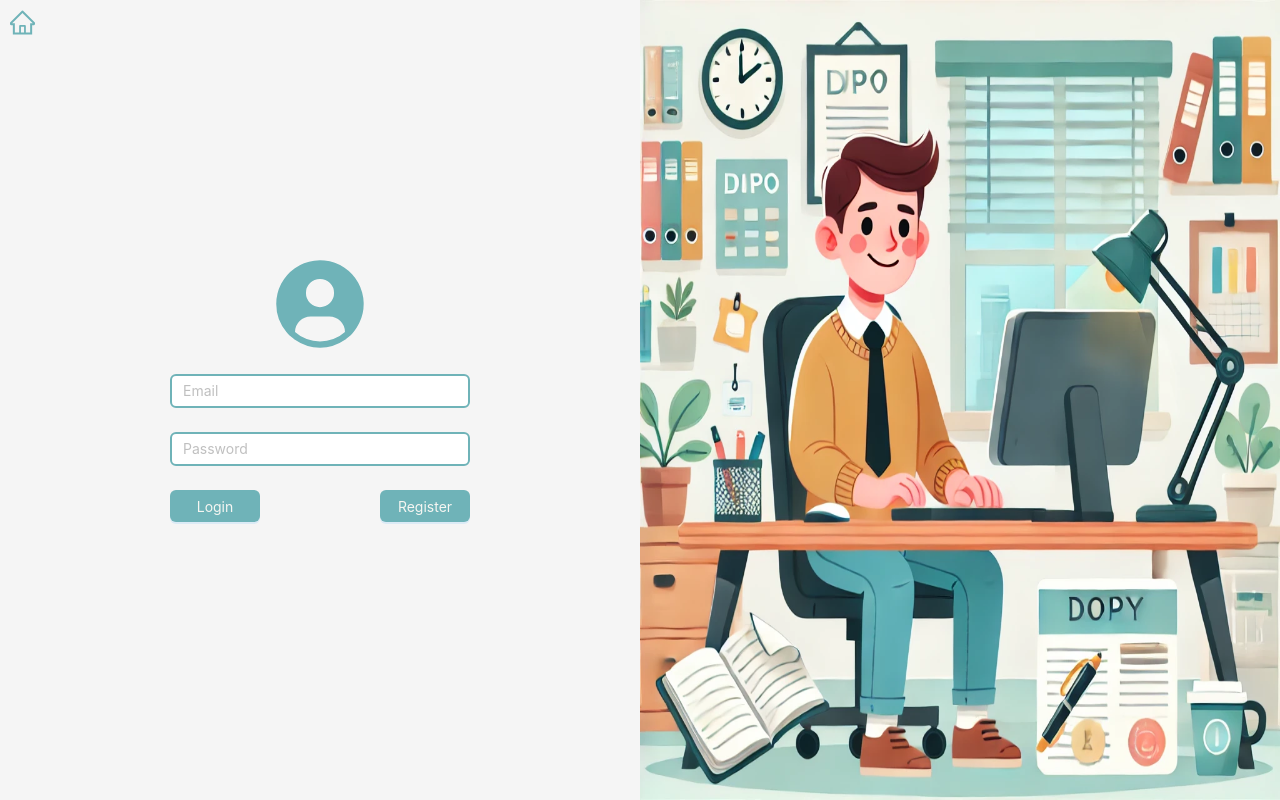
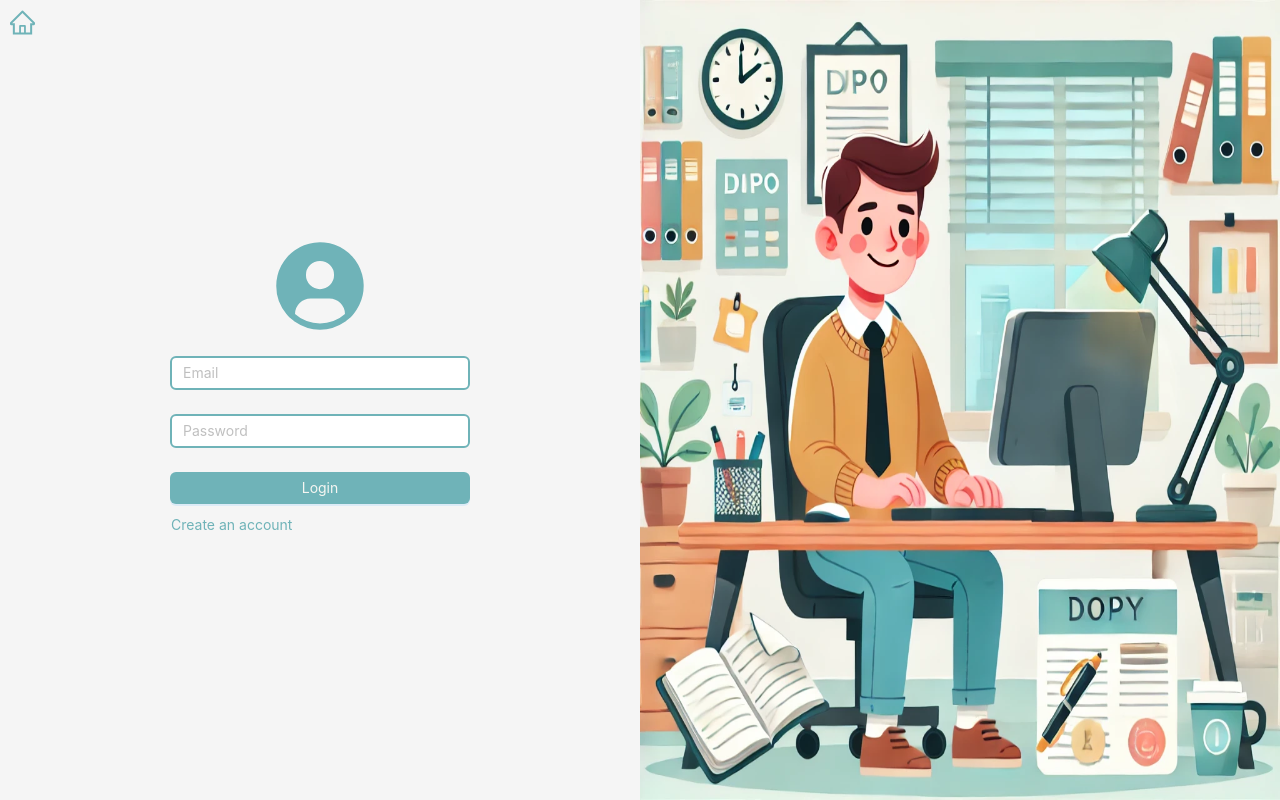
Before and after one commit to Aleksandra4072/flashcards_frontend, a React (Vite) app: page /login in a window 1280 px wide. Built offline with nearby package versions, Linux system fonts and the light colour scheme; no server answers.

Commit message:
added error notificaitons

```diff
--- /dev/null
+++ b/src/components/common/DefaultButton.jsx
@@ -0,0 +1,13 @@
+import { Button } from "antd";
+
+import styles from "../../css/components/common/DefaultButton.module.css";
+
+const DefaultButton = ({ style, onClick, label }) => {
+  return (
+    <Button className={styles.button} style={style} onClick={onClick}>
+      {label}
+    </Button>
+  );
+};
+
+export default DefaultButton;
--- /dev/null
+++ b/src/components/common/LinkButton.jsx
@@ -0,0 +1,18 @@
+import { Button } from "antd";
+
+import styles from "../../css/components/common/LinkButton.module.css";
+
+const LinkButton = ({ style, onClick, label }) => {
+  return (
+    <Button
+      type="link"
+      className={styles.button}
+      style={style}
+      onClick={onClick}
+    >
+      {label}
+    </Button>
+  );
+};
+
+export default LinkButton;
--- /dev/null
+++ b/src/components/common/PrimaryButton.jsx
@@ -0,0 +1,19 @@
+import { Button } from "antd";
+
+import styles from "../../css/components/common/PrimaryButton.module.css";
+
+const PrimaryButton = ({ label, onClick, style, htmlType }) => {
+  return (
+    <Button
+      htmlType={htmlType}
+      className={styles.button}
+      style={style}
+      type="primary"
+      onClick={onClick}
+    >
+      {label}
+    </Button>
+  );
+};
+
+export default PrimaryButton;
--- a/src/components/login_page/LoginForm.jsx
+++ b/src/components/login_page/LoginForm.jsx
@@ -1,13 +1,16 @@
 import { useContext } from "react";
 import { useNavigate } from "react-router-dom";
-import { Form, Image, Button } from "antd";
+import { Form, Image, notification } from "antd";
 import { login, decodeToken } from "../../utils/auth";
 import FormInput from "../common/FormInput";
 import AuthContext from "../../context/AuthProvider";
+import PrimaryButton from "../../components/common/PrimaryButton";
+import LinkButton from "../../components/common/LinkButton";
 
 import loginAvatar from "../../assets/images/login_avatar.svg";
 import data from "../../assets/data/forms.json";
 import styles from "../../css/components/login_page/LoginForm.module.css";
+
 
 const LoginForm = () => {
   const { setAuth } = useContext(AuthContext);
@@ -23,8 +26,8 @@ const LoginForm = () => {
         accessToken: token.data.access_token,
       });
       navigate("/");
-    } catch (error) {
-      console.log(error);
+    } catch (e) {
+      console.log(e)
     }
   };
 
@@ -50,29 +53,15 @@ const LoginForm = () => {
           />
         ))}
         <Form.Item>
-          <Button
-            type="primary"
+          <PrimaryButton
             htmlType="submit"
-            style={{
-              width: "90px",
-              backgroundColor: "#6fb3b8",
-              color: "#f6f6f2",
-            }}
-          >
-            Login
-          </Button>
-          <Button
-            type="primary"
-            style={{
-              marginLeft: "120px",
-              width: "90px",
-              backgroundColor: "#6fb3b8",
-              color: "#f6f6f2",
-            }}
+            label="Login"
+            style={{ width: "100%" }}
+          />
+          <LinkButton
+            label="Create an account"
             onClick={() => navigate("/signup")}
-          >
-            Register
-          </Button>
+          />
         </Form.Item>
       </Form>
     </div>
--- a/src/components/my_tasks/DeleteConfirmationModal.jsx
+++ b/src/components/my_tasks/DeleteConfirmationModal.jsx
@@ -1,8 +1,10 @@
-import { useState } from 'react';
-import { Modal } from 'antd';
-import { CloseOutlined } from '@ant-design/icons';
+import { useState } from "react";
+import { Modal } from "antd";
+import { CloseOutlined } from "@ant-design/icons";
+import PrimaryButton from "../../components/common/PrimaryButton";
+import DefaultButton from "../../components/common/DefaultButton";
 
-import styles from '../../css/components/home_page/DeleteConfirmationModal.module.css';
+import styles from "../../css/components/home_page/DeleteConfirmationModal.module.css";
 
 const DeleteConfirmationModal = () => {
   const [open, setOpen] = useState(false);
@@ -12,7 +14,7 @@ const DeleteConfirmationModal = () => {
   };
 
   const handleOk = () => {
-    // Delete
+    console.log("Delete");
     setOpen(false);
   };
 
@@ -24,6 +26,14 @@ const DeleteConfirmationModal = () => {
         title="Delete Confirmation"
         onCancel={() => setOpen(false)}
         onOk={handleOk}
+        footer={[
+          <DefaultButton
+            key="cancel"
+            label="Cancel"
+            onClick={() => setOpen(false)}
+          />,
+          <PrimaryButton key="submit" label="Submit" onClick={handleOk} />,
+        ]}
       >
         Do you really want to delete this task?
       </Modal>
--- a/src/components/signup_page/SignupCard.jsx
+++ b/src/components/signup_page/SignupCard.jsx
@@ -1,6 +1,7 @@
-import { Card, Form, Input, Button } from "antd";
+import { Card, Form, Input } from "antd";
 import FormInput from "../common/FormInput";
 import { signup } from "../../utils/auth";
+import PrimaryButton from "../../components/common/PrimaryButton";
 
 import data from "../../assets/data/forms.json";
 import styles from "../../css/components/signup_page/SignupCard.module.css";
@@ -56,16 +57,7 @@ const SignupCard = () => {
           />
         </Form.Item>
         <Form.Item wrapperCol={{ offset: 8, span: 16 }}>
-          <Button
-            htmlType="submit"
-            style={{
-              backgroundColor: "#6fb3b8",
-              width: "90px",
-              color: "#f6f6f2",
-            }}
-          >
-            Register
-          </Button>
+          <PrimaryButton label="Register" htmlType="submit" />
         </Form.Item>
       </Form>
     </Card>
--- /dev/null
+++ b/src/css/components/common/DefaultButton.module.css
@@ -0,0 +1,4 @@
+.button:hover {
+  border-color: #6fb3b8 !important;
+  color: #6fb3b8 !important;
+}
--- /dev/null
+++ b/src/css/components/common/LinkButton.module.css
@@ -0,0 +1,9 @@
+.button {
+  color: #6fb3b8 !important;
+  margin-top: 5px;
+  padding: 0;
+}
+
+.button:hover {
+  color: #579fa4 !important;
+}
--- /dev/null
+++ b/src/css/components/common/PrimaryButton.module.css
@@ -0,0 +1,8 @@
+.button {
+  background-color: #6fb3b8 !important;
+  color: #f6f6f2 !important;
+}
+
+.button:hover {
+  background-color: #579fa4 !important;
+}
--- a/src/css/components/home_page/DeleteConfirmationModal.module.css
+++ b/src/css/components/home_page/DeleteConfirmationModal.module.css
@@ -1,5 +1,5 @@
 .deleteIcon:hover {
-    transform: scale(1.2);
-    transition: transform 0.2s, color 0.2s;
-    cursor: pointer;
+  transform: scale(1.2);
+  transition: transform 0.2s, color 0.2s;
+  cursor: pointer;
 }
--- a/src/css/index.css
+++ b/src/css/index.css
@@ -5,6 +5,7 @@ html, body {
     -moz-osx-font-smoothing: grayscale;
     height: 100%;
     background-color: #f6f6f2;
+    color: #6fb3b8 !important;
   }
 
   code {
--- a/src/utils/auth.js
+++ b/src/utils/auth.js
@@ -1,4 +1,11 @@
 import axios from "../api/axios.js";
+import { notification } from 'antd';
+
+const openNotificationWithIcon = (message) => {
+  notification.error({
+    message,
+  });
+};
 
 export const signup = async (params) => {
   try {
@@ -11,9 +18,8 @@ export const signup = async (params) => {
 export const login = async (params) => {
   try {
     return await axios.post("/auth/login", params);
-  } catch (error) {
-    console.log(error);
-    return { message: "Failed to login_page" };
+  } catch (e) {
+    openNotificationWithIcon(e.response.data.detail)
   }
 };
 
@@ -36,11 +42,7 @@ export const logout = async () => {
 };
 
 export const decodeToken = async (token) => {
-  try {
-    return await axios.post(`/auth/decode_token`, null, {
-      headers: { Authorization: `Bearer ${token}` },
-    });
-  } catch (error) {
-    console.log(error);
-  }
+  return await axios.post(`/auth/decode_token`, null, {
+    headers: { Authorization: `Bearer ${token}` },
+  });
 };
```
